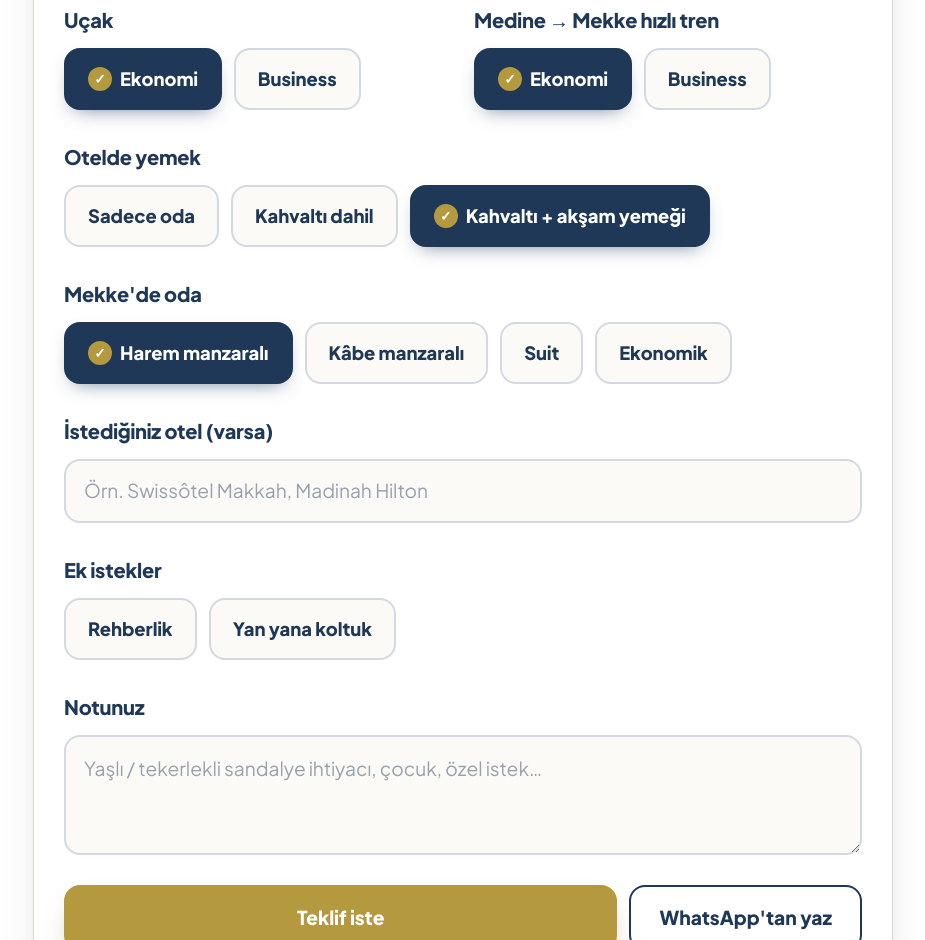
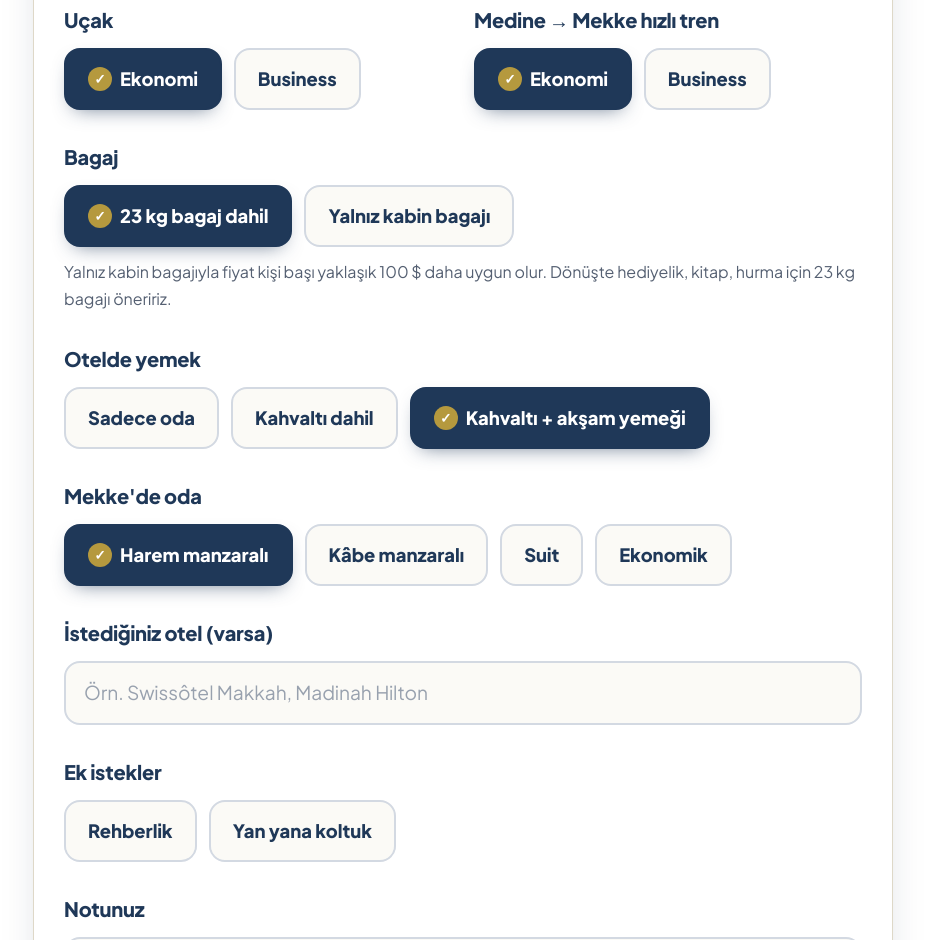
Before and after one commit to fcetin01/gustova-turizm, a plain HTML site: page ozel-umre.html in a window 1280 px wide. Shown: the part 7025-7965 px from the top of the page, without its empty margins (67-992 px from the left). Drawn offline with Linux system fonts and the light colour scheme.

Commit message:
Ozel umre formu: bagaj secimi (23 kg / yalniz kabin)

```diff
--- a/api/talep.js
+++ b/api/talep.js
@@ -15,6 +15,7 @@ const ALANLAR = [
   ["oda_sayisi", "Oda sayısı"],
   ["kalkis", "Kalkış"],
   ["havayolu", "Havayolu"],
+  ["bagaj", "Bagaj"],
   ["yemek", "Otelde yemek"],
   ["oda", "Mekke oda"],
   ["tren", "Tren"],
@@ -65,7 +66,7 @@ module.exports = async function handler(req, res) {
   const blokSatir = [
     ["Ad", v.ad], ["Telefon", v.tel], ["Program", v.program],
     ["Gidiş tarihi", (iso || v.gidis) + (v.gidis && iso ? " (" + (v.gidis.split("esneklik:")[1] || "").trim() + ")" : "")],
-    ["Kişi", v.kisi], ["Çocuk", v.cocuk], ["Oda sayısı", v.oda_sayisi], ["Kalkış", v.kalkis], ["Havayolu", v.havayolu], ["Tren", v.tren],
+    ["Kişi", v.kisi], ["Çocuk", v.cocuk], ["Oda sayısı", v.oda_sayisi], ["Kalkış", v.kalkis], ["Havayolu", v.havayolu], ["Bagaj", v.bagaj], ["Tren", v.tren],
     ["Otelde yemek", v.yemek], ["Mekke oda", v.oda], ["Otel", v.otel], ["Ek", v.ek],
     ["Not", v.not.replace(/\s+/g, " ")], ["Kaynak", v.kaynak],
   ].filter(([, d]) => d);
--- a/ozel-umre.html
+++ b/ozel-umre.html
@@ -434,6 +434,14 @@ footer .fl{display:flex;flex-wrap:wrap;gap:12px 28px;justify-content:space-betwe
         </div>
       </div>
 
+      <div class="field" id="bagajAlan"><span class="lb">Bagaj</span>
+        <div class="chips wide" id="bagajSec">
+          <label><input type="radio" name="bag" value="23 kg bagaj dahil" checked><span>23 kg bagaj dahil</span></label>
+          <label><input type="radio" name="bag" value="Yalnız kabin bagajı"><span>Yalnız kabin bagajı</span></label>
+        </div>
+        <span class="hint" id="bagajNot">Yalnız kabin bagajıyla fiyat kişi başı yaklaşık 100 $ daha uygun olur. Dönüşte hediyelik, kitap, hurma için 23 kg bagajı öneririz.</span>
+      </div>
+
       <div class="field"><span class="lb">Otelde yemek</span>
         <div class="chips wide">
           <label><input type="radio" name="pan" value="Sadece oda"><span>Sadece oda</span></label>
@@ -540,6 +548,7 @@ footer .fl{display:flex;flex-wrap:wrap;gap:12px 28px;justify-content:space-betwe
       "Kişi: " + kisi() + " · çocuk: " + cocukMetni() + " · oda: " + odaSay(),
       "Kalkış: " + kalkis(),
       "Havayolu: " + r("hy") + " · " + r("ucs"),
+      "Bagaj: " + bagaj(),
       "Otelde yemek: " + r("pan"),
       "Mekke oda: " + r("oda")
     ];
@@ -592,6 +601,18 @@ footer .fl{display:flex;flex-wrap:wrap;gap:12px 28px;justify-content:space-betwe
     return y.length + " çocuk (yaş: " + y.join(", ") + ")";
   }
 
+  // Bagaj (Fatih 22.11): THY ekonomide ve business'ta bagaj zaten dahil → seçim gizlenir
+  function bagajDahil(){ return r("ucs") === "Business" || r("hy") === "Türk Hava Yolları"; }
+  function bagaj(){ return bagajDahil() ? (r("ucs") === "Business" ? "Business (bagaj dahil)" : "THY ekonomi (23 kg bagaj dahil)") : r("bag"); }
+  function bagajGoster(){
+    var d = bagajDahil();
+    document.getElementById("bagajSec").style.display = d ? "none" : "";
+    document.getElementById("bagajNot").textContent = d
+      ? (r("ucs") === "Business" ? "Business biletlerde bagaj dahildir." : "THY ekonomi biletlerde 23 kg bagaj dahildir.")
+      : "Yalnız kabin bagajıyla fiyat kişi başı yaklaşık 100 $ daha uygun olur. Dönüşte hediyelik, kitap, hurma için 23 kg bagajı öneririz.";
+  }
+  document.querySelectorAll('input[name="ucs"], input[name="hy"]').forEach(function(e){ e.addEventListener("change", bagajGoster); });
+  bagajGoster();
   function medine(){ return /Medine/.test(r("gun")) || /uzun/.test(r("gun")); }
   function trenGoster(){ document.getElementById("trenAlan").style.visibility = medine() ? "visible" : "hidden"; }
   document.querySelectorAll('input[name="gun"]').forEach(function(e){ e.addEventListener("change", trenGoster); });
@@ -633,7 +654,7 @@ footer .fl{display:flex;flex-wrap:wrap;gap:12px 28px;justify-content:space-betwe
     return {
       ad: v("ad"), tel: v("tel"), program: r("gun"),
       gidis: trTarih(v("tarih")) + " · esneklik: " + r("esnek"), tarih_iso: v("tarih"),
-      kisi: kisi(), cocuk: cocukMetni(), oda_sayisi: odaSay(), kalkis: kalkis(), havayolu: r("hy") + " · " + r("ucs"),
+      kisi: kisi(), cocuk: cocukMetni(), oda_sayisi: odaSay(), kalkis: kalkis(), havayolu: r("hy") + " · " + r("ucs"), bagaj: bagaj(),
       yemek: r("pan"), oda: r("oda"), tren: medine() ? r("trs") : "",
       otel: v("otel"), ek: ek.join(", "), not: v("not"),
       kaynak: [q.get("utm_source"), q.get("utm_campaign")].filter(Boolean).join(" / ") || document.referrer.split("/")[2] || "doğrudan",
```
